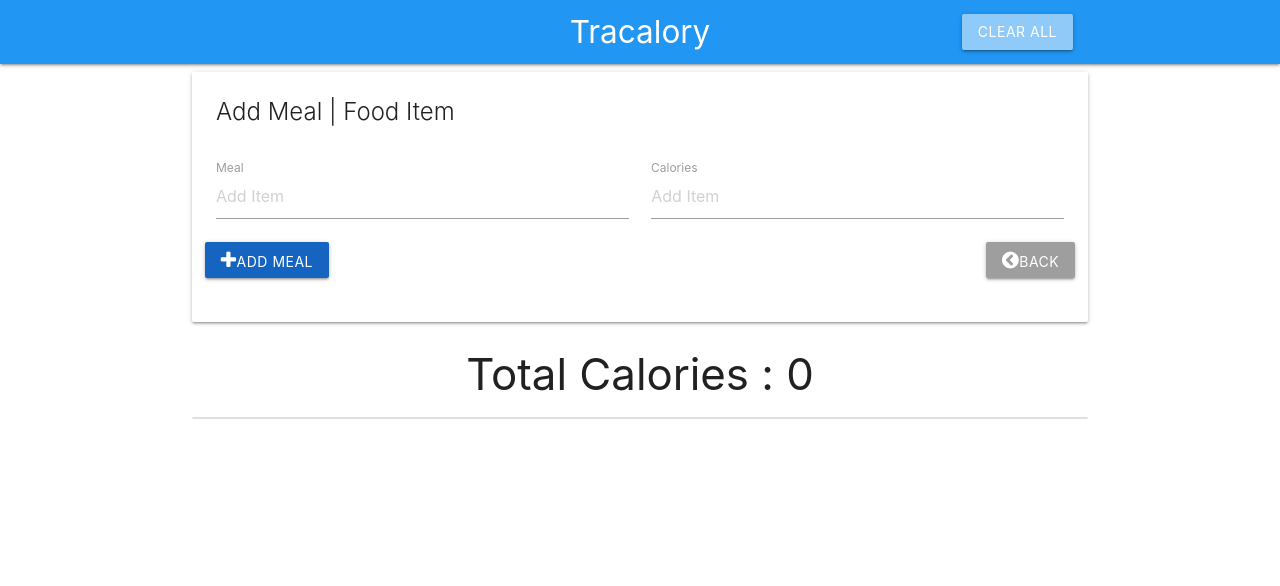
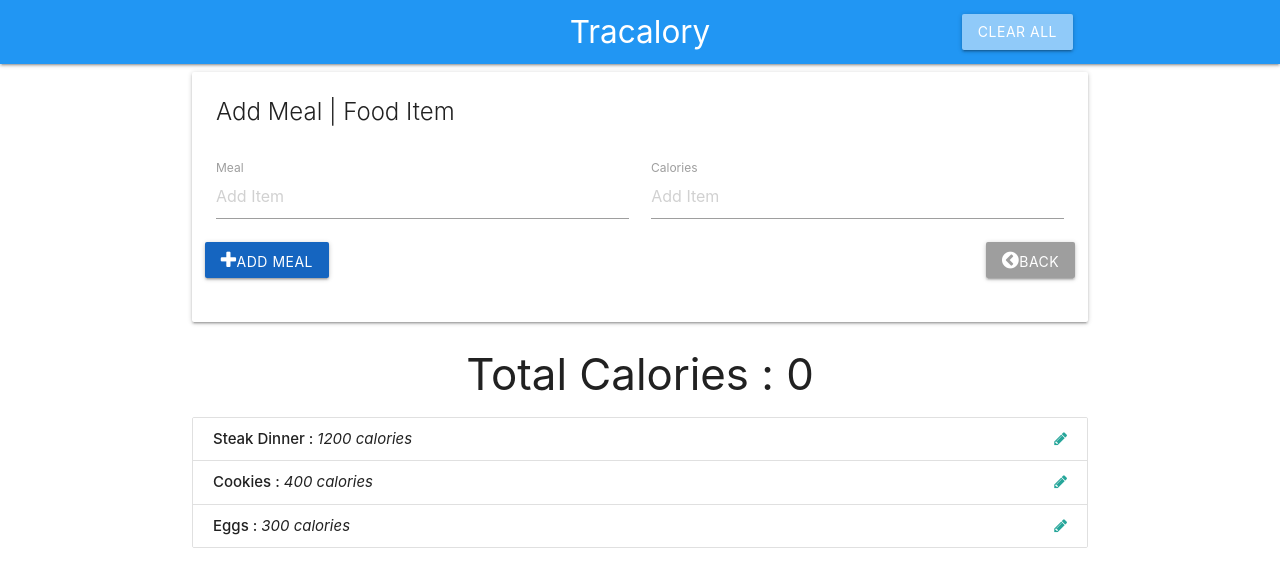
Before and after one commit to jsi-webdev/traceCalroriesTracker_modulePattern, a plain HTML site: page index.html in a window 1280 px wide. Drawn offline with nearby package versions, Linux system fonts and the light colour scheme.

Commit message:
implement public method : ItemCtrl - getItems / UICtrl - populateItemList

```diff
--- a/app.js
+++ b/app.js
@@ -13,7 +13,7 @@ const ItemCtrl = (function () {
 
   // Data Structure / State
   const data = {
-    item: [
+    items: [
       { id: 0, name: "Steak Dinner", calories: 1200 },
       { id: 1, name: "Cookies", calories: 400 },
       { id: 2, name: "Eggs", calories: 300 },
@@ -23,18 +23,44 @@ const ItemCtrl = (function () {
   };
 
   // Public Methods
-  return {};
+  return {
+    getItems: function () {
+      return data.items;
+    },
+  };
 })();
 // UI Controller
 const UICtrl = (function () {
+  const UISelectors = {
+    itemList: "#item-list",
+  };
   // Public Methods
-  return {};
+  return {
+    populateItemList: function (items) {
+      let html = "";
+
+      items.forEach((item) => {
+        html += `<li class="collection-item" id="item-${item.id}">
+        <strong>${item.name} : </strong> <em>${item.calories} calories</em>
+        <a href="#" class="secondary-content"><i class="edit-item fa fa-pencil"></i></a>
+      </li>`;
+      });
+
+      // Insert list items
+      document.querySelector(UISelectors.itemList).innerHTML = html;
+    },
+  };
 })();
 // App Controller
 const App = (function (ItemCtrl, UICtrl) {
   // Public Methods
   return {
-    init: null,
+    init: function () {
+      // Fetch items from data structure
+      const items = ItemCtrl.getItems();
+      // Populate list with items
+      UICtrl.populateItemList(items);
+    },
   };
 })(ItemCtrl, UICtrl);
 
```
Also changed, not shown: index.html (+2 -2 lines).
